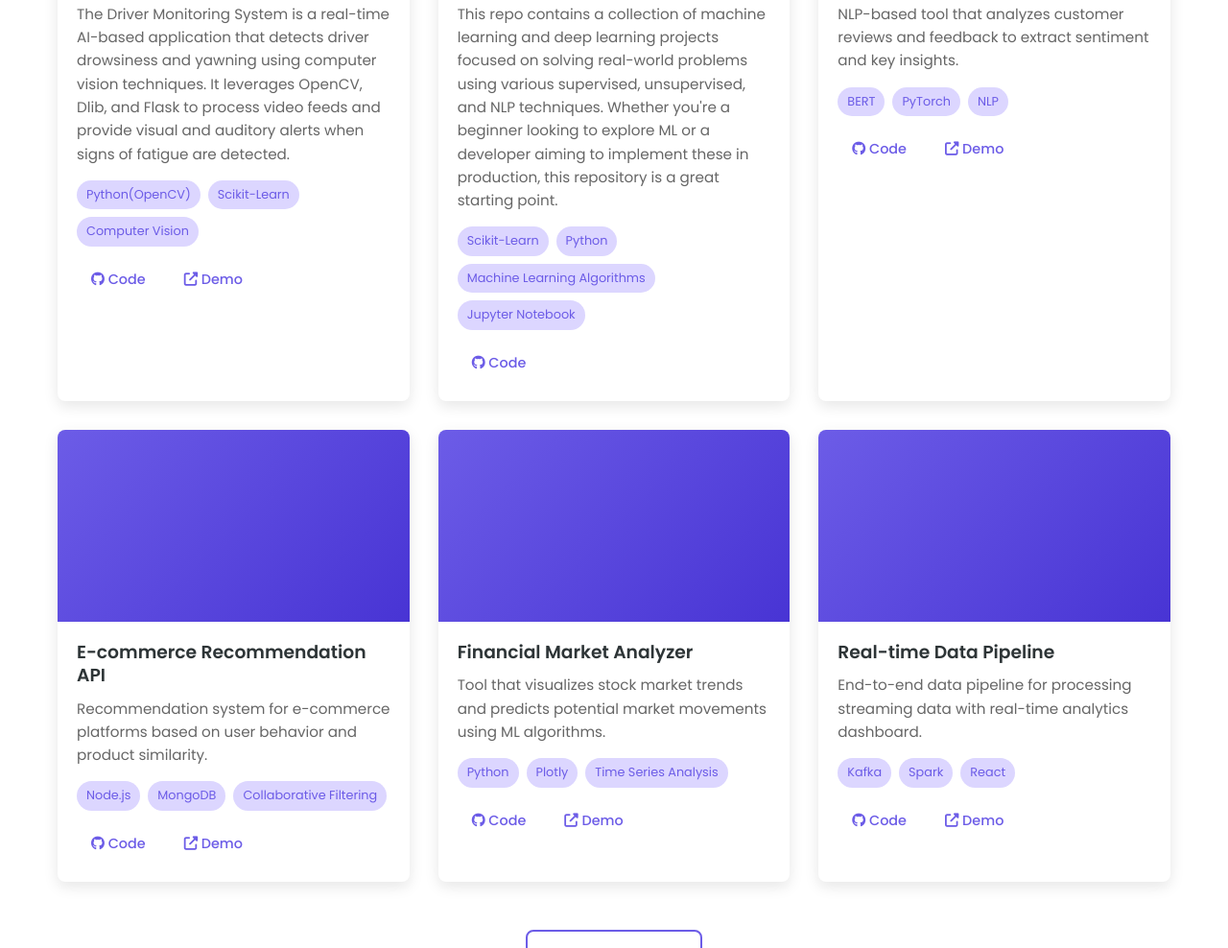
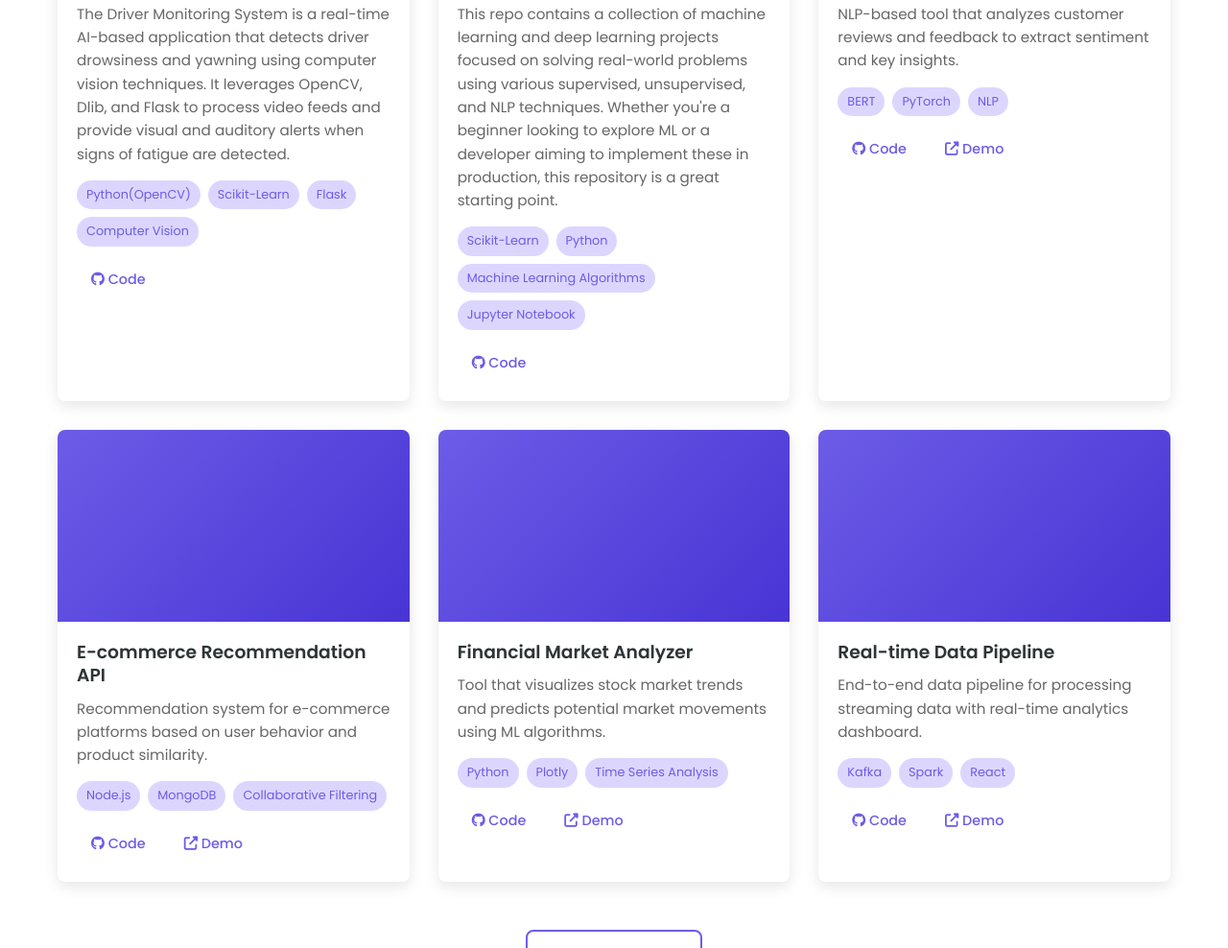
Before and after one commit to Abhinav2656/Portfolio, a plain HTML site: page index.html in a window 1280 px wide. Shown: the part 4605-5593 px from the top of the page at 96% size. Drawn offline with nearby package versions, Linux system fonts and the light colour scheme; animation ran at ten frames a second.

Commit message:
Some changes in Projects Section

```diff
--- a/index.html
+++ b/index.html
@@ -306,11 +306,11 @@
                         <div class="tags">
                             <span>Python(OpenCV)</span>
                             <span>Scikit-Learn</span>
+                            <span>Flask</span>
                             <span>Computer Vision</span>
                         </div>
                         <div class="project-links">
                             <a href="https://github.com/Abhinav2656/Drowsiness_Detection_System" class="btn small-btn"><i class="fab fa-github"></i> Code</a>
-                            <a href="#" class="btn small-btn"><i class="fas fa-external-link-alt"></i> Demo</a>
                         </div>
                     </div>
                 </div>
```
